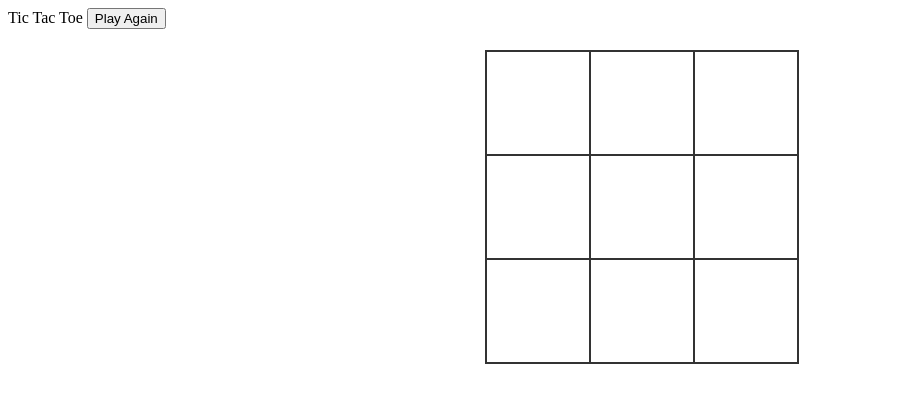
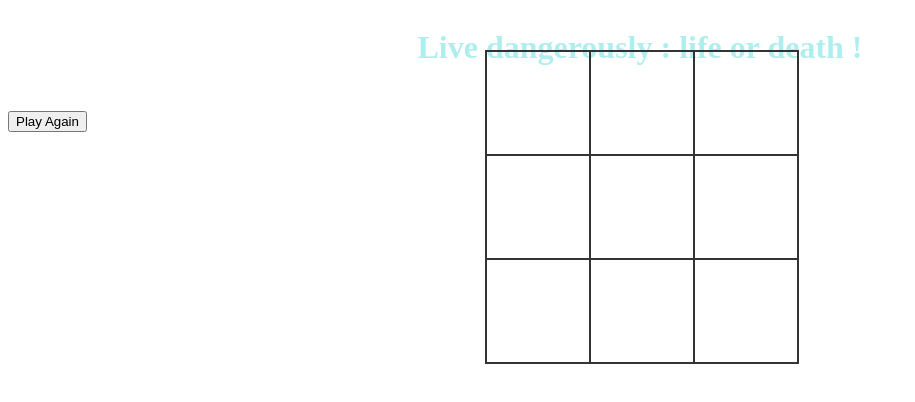
Before and after one commit to al2b/tictactoe, a plain HTML site: page index.html in a window 1280 px wide. Shown: the whole page, without its empty margins (0-915 px from the left). Drawn offline with Linux system fonts and the light colour scheme.

Commit message:
add flexbox

```diff
--- a/index.html
+++ b/index.html
@@ -3,11 +3,15 @@
 <head>
     <meta charset="UTF-8">
     <title>Title</title>
-    <titl>Tic Tac Toe</titl>
+    <title>Tic Tac Toe</title>
     <link rel="stylesheet" href="style.css">
 </head>
 <body>
-
+<div class="main">
+    <div class="row">
+        <h1>Live dangerously : life or death !</h1>
+    </div>
+    <div class="row">
         <table id="tictac">
             <tr>
                 <td class="cell" id="0"></td>
@@ -25,14 +29,11 @@
                 <td class="cell" id="8"></td>
             </tr>
         </table>
-<div class="endgame">
-    <div class="text"></div>
+
+    </div>
 </div>
 <button onClick="reset()">Play Again</button>
 <script src="script.js">
 </script>
-<script>
-
-</script>
 </body>
 </html>
--- a/style.css
+++ b/style.css
@@ -14,6 +14,11 @@ table {
     left: 50%;
     margin-left: -155px;
     top: 50px;
+}
+
+h1 {
+    color: #afeeee;
+    margin-bottom: 10%;;
 }
 
 .endgame {
@@ -39,3 +44,9 @@ table {
 .player2 {
     background-color: #afeeee;
 }
+
+.main {
+    display: flex;
+    flex-direction: column;
+    align-items: center;
+}
```
Lines whose indentation alone changed are shown as unchanged.
